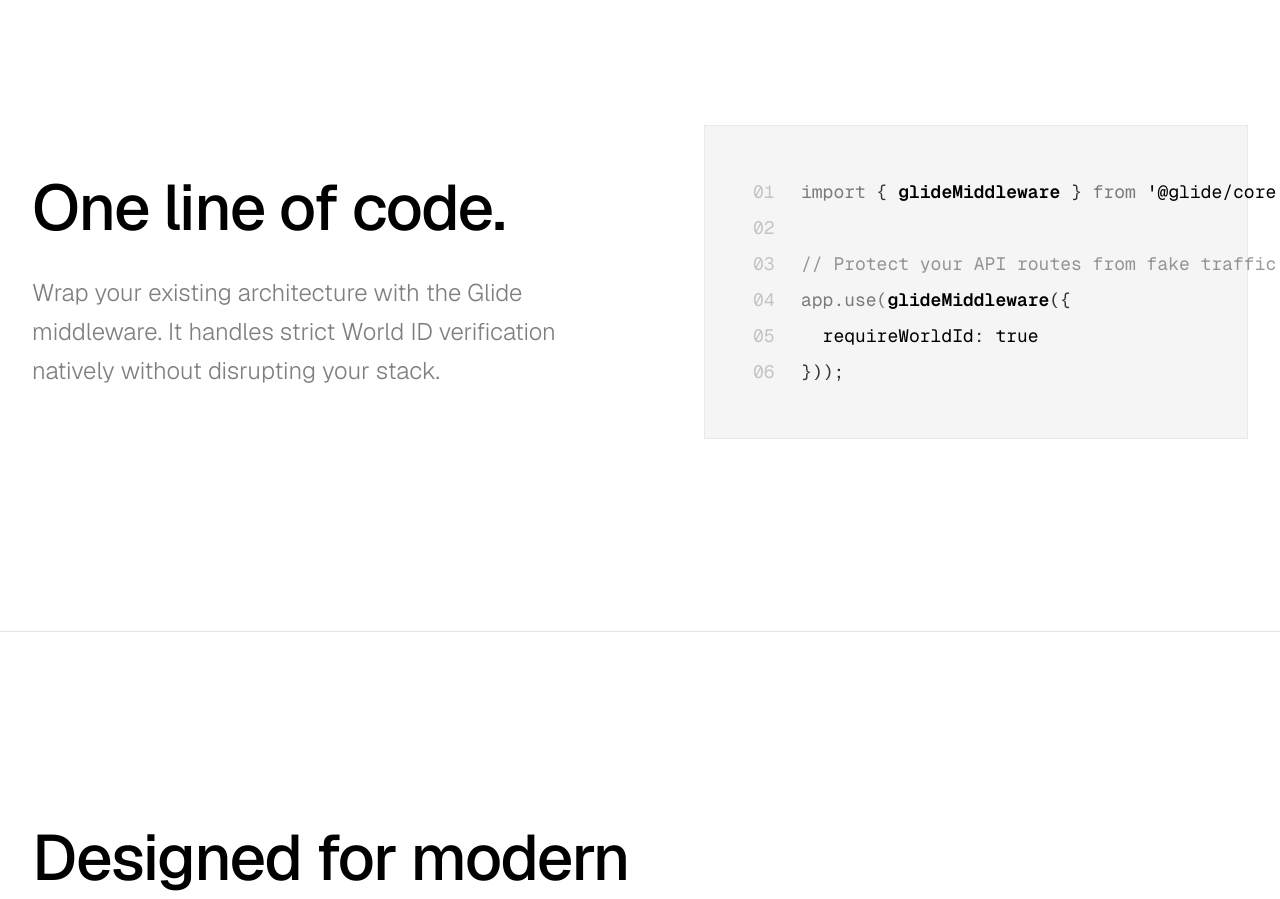
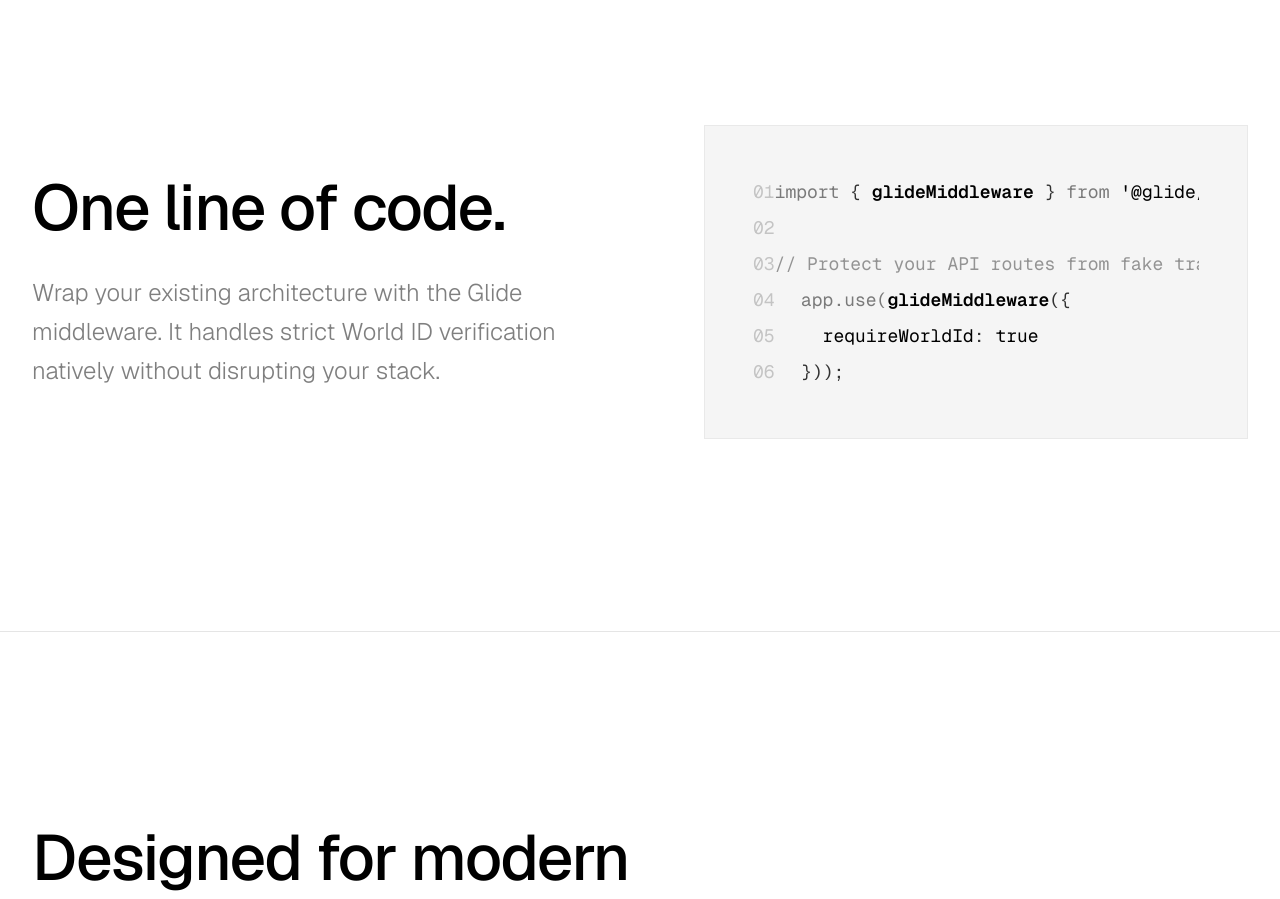
Before and after one commit to 0xshae/glide, a Next.js app: page / in a window 1280 px wide. Shown: the part 4660-5559 px from the top of the page. Built offline with nearby package versions, Linux system fonts and the light colour scheme.

Commit message:
fix: prevent code snippet from overflowing container

```diff
--- a/src/components/CodeShowcase.tsx
+++ b/src/components/CodeShowcase.tsx
@@ -86,8 +86,10 @@
             </div>
 
             {/* Stark Editorial Code Block */}
-            <div className="bg-[#f5f5f5] dark:bg-[#050505] border border-black/5 dark:border-white/10 p-8 sm:p-12 h-full flex items-center transition-colors">
-                <SyntaxHighlight code={codeString} />
+            <div className="bg-[#f5f5f5] dark:bg-[#050505] border border-black/5 dark:border-white/10 p-8 sm:p-12 h-full w-full flex items-center transition-colors overflow-hidden">
+                <div className="w-full overflow-x-auto pb-4 sm:pb-0">
+                    <SyntaxHighlight code={codeString} />
+                </div>
             </div>
         </div>
       </motion.div>
```
